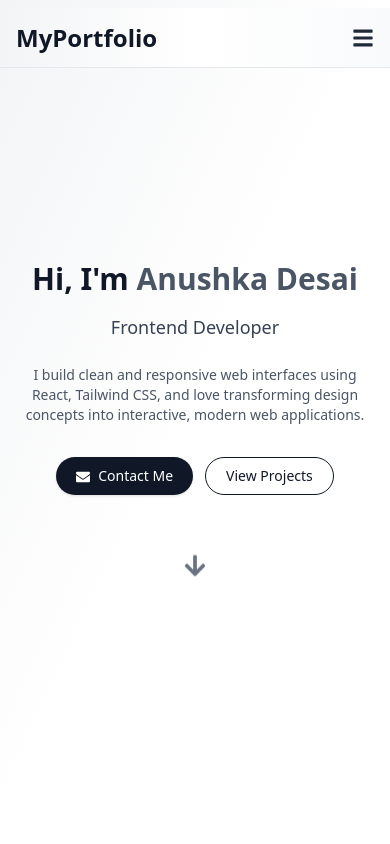
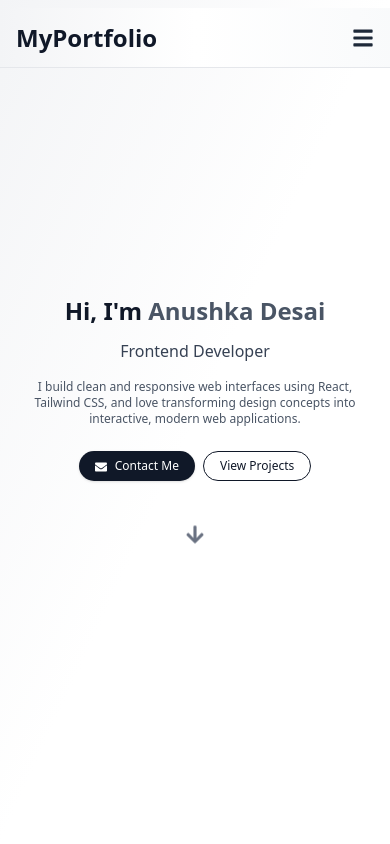
Before and after one commit to 11anushkadesai/portfolio, a React (Vite) app: page / in a window 390 px wide. Shown: the top 844 px of the page. Built offline with nearby package versions, Linux system fonts and the light colour scheme.

Commit message:
Responsive Intro page

```diff
--- a/src/Pages/Intro.jsx
+++ b/src/Pages/Intro.jsx
@@ -12,46 +12,44 @@ function Intro() {
   return (
     <section
       id="intro"
-  className="min-h-screen w-full overflow-x-hidden flex flex-col justify-center items-center text-center px-4 sm:px-6 md:px-10 lg:px-20
+      className="min-h-screen w-full overflow-x-hidden flex flex-col justify-center items-center text-center px-4 sm:px-5 md:px-8 lg:px-12
       bg-gradient-to-br from-gray-100 via-white to-white dark:from-neutral-900 dark:to-neutral-950 transition-all"
     >
-  <div className="w-full max-w-screen-xl">
-    <h1 className="text-3xl sm:text-4xl md:text-5xl lg:text-6xl font-bold text-gray-900 dark:text-white mb-4">
+      <div className="w-full max-w-screen-lg">
+        <h1 className="text-2xl sm:text-3xl md:text-4xl lg:text-5xl font-bold text-gray-900 dark:text-white mb-3">
           Hi, I'm <span className="text-gray-600 dark:text-gray-300">Anushka Desai</span>
         </h1>
 
-    <h2 className="text-lg sm:text-xl md:text-2xl font-medium text-gray-700 dark:text-gray-300 mb-6">
+        <h2 className="text-base sm:text-lg md:text-xl font-medium text-gray-700 dark:text-gray-300 mb-4">
           Frontend Developer
         </h2>
 
-    <p className="max-w-md sm:max-w-lg md:max-w-2xl text-gray-600 dark:text-gray-400 text-sm sm:text-base md:text-lg mb-8 mx-auto">
+        <p className="max-w-md sm:max-w-lg md:max-w-2xl text-gray-600 dark:text-gray-400 text-xs sm:text-sm md:text-base mb-6 mx-auto">
           I build clean and responsive web interfaces using React, Tailwind CSS, and love transforming design concepts into interactive, modern web applications.
         </p>
 
-    <div className="flex gap-3 sm:gap-4 flex-wrap justify-center">
+        <div className="flex gap-2 sm:gap-3 flex-wrap justify-center">
           <button
             onClick={() => scrollToSection('contact')}
-        className="px-5 py-2 sm:px-6 sm:py-2.5 bg-gray-900 text-white rounded-full shadow hover:bg-gray-800 transition text-sm sm:text-base"
+            className="px-4 py-1.5 sm:px-5 sm:py-2 bg-gray-900 text-white rounded-full shadow hover:bg-gray-800 transition text-xs sm:text-sm"
           >
             <FaEnvelope className="inline mr-2" />
             Contact Me
           </button>
           <button
             onClick={() => scrollToSection('project')}
-        className="px-5 py-2 sm:px-6 sm:py-2.5 border border-gray-900 text-gray-900 dark:text-white rounded-full
-        hover:bg-gray-100 dark:hover:bg-neutral-800 transition text-sm sm:text-base"
+            className="px-4 py-1.5 sm:px-5 sm:py-2 border border-gray-900 text-gray-900 dark:text-white rounded-full
+            hover:bg-gray-100 dark:hover:bg-neutral-800 transition text-xs sm:text-sm"
           >
             View Projects
           </button>
         </div>
       </div>
 
-  {/* Perfectly Centered Arrow */}
-  <div className="mt-16 animate-bounce text-gray-500 dark:text-gray-300 flex justify-center">
-    <FaArrowDown size={24} />
+      <div className="mt-12 animate-bounce text-gray-500 dark:text-gray-300 flex justify-center">
+        <FaArrowDown size={20} />
       </div>
     </section>
-
   );
 }
 
```
Lines whose indentation alone changed are shown as unchanged.
